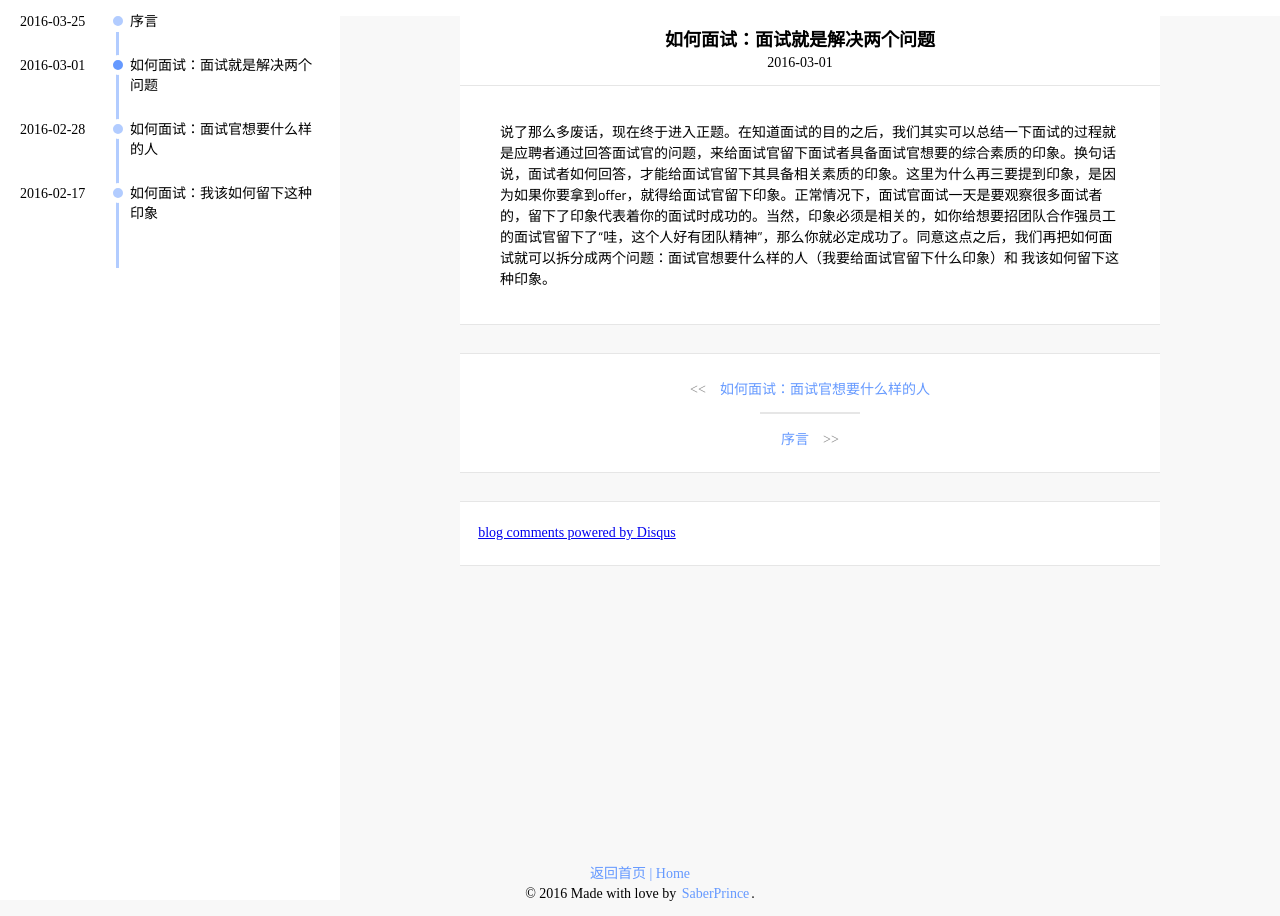
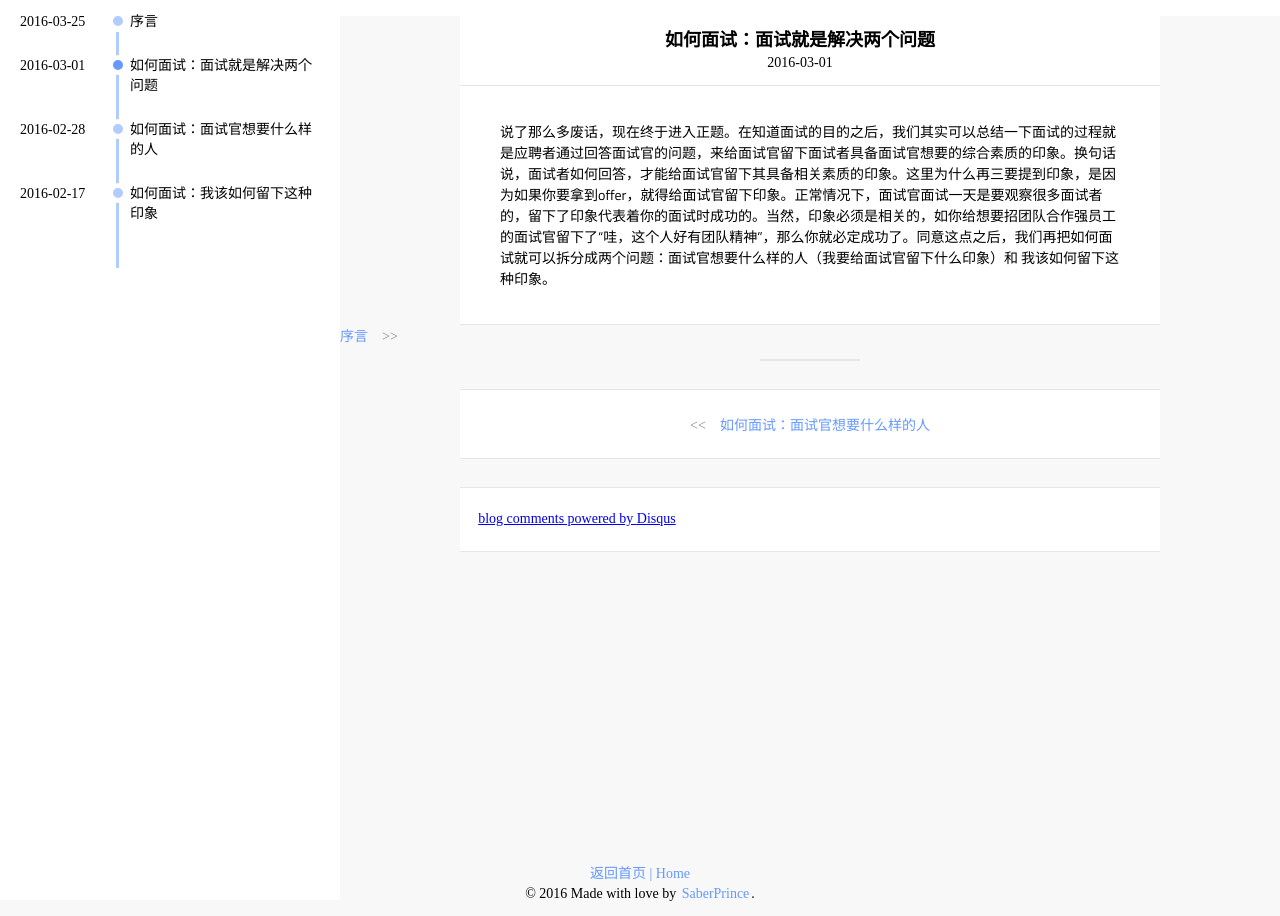
Before and after one commit to saberprince/saberprince.github.io, a Jekyll site: the page built from _posts/2016-03-01-如-何-面-试.md, in a window 1280 px wide. Built offline with Jekyll 4.4.1, drawn with Linux system fonts in a browser that asks for light colours; nearby versions of some CDN libraries; library files that are not in the unit come from our copies; comment, search, counter and statistics services are not loaded.

Commit message:
Update post.html

```diff
--- a/_layouts/post.html
+++ b/_layouts/post.html
@@ -43,18 +43,19 @@ layout: default
   </div>
 
   <!-- post navigator -->
-  <div class="post-nav">
-    {% if page.previous %}
-    <a class="post-nav-previous"href="{{ page.previous.url }}">{{ page.previous.title }}</a>
+    {% if page.next %}
+    <a class="post-nav-next" href="{{ page.next.url }}">{{ page.next.title }}</a>
     {% endif %}
 
     {% if page.previous and page.next %}
     <div class="post-nav-sep"></div>
     {% endif %}
 
-    {% if page.next %}
-    <a class="post-nav-next" href="{{ page.next.url }}">{{ page.next.title }}</a>
+    <div class="post-nav">
+    {% if page.previous %}
+    <a class="post-nav-previous"href="{{ page.previous.url }}">{{ page.previous.title }}</a>
     {% endif %}
+
   </div>
 
   <!-- disqus comment system -->
```
